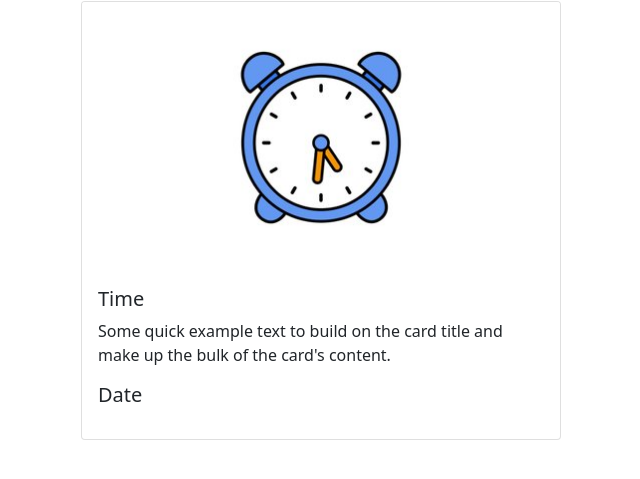
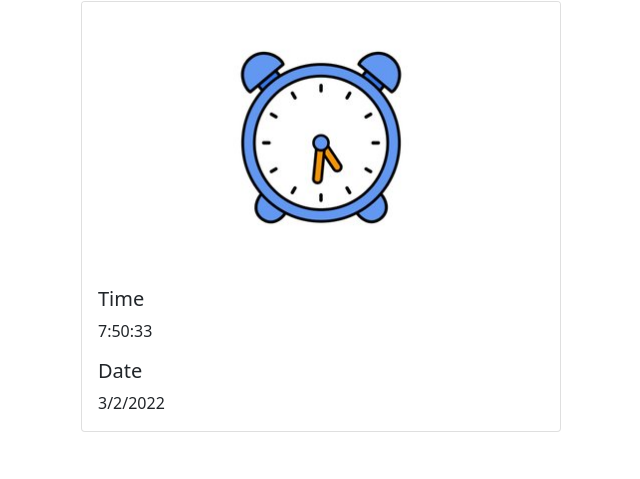
Before and after one commit to MurtazaPakawala/simple_clock_javascript, a plain HTML site: page index.html in a window 1280 px wide. Shown: the part 55-534 px from the top of the page, without its empty margins (1-641 px from the left). Drawn offline with nearby package versions, Linux system fonts and the light colour scheme.

Commit message:
the date and time is being shown accurately

```diff
--- a/index.html
+++ b/index.html
@@ -22,11 +22,9 @@
         <img src="/static/clock.jpeg" class="card-img-top" alt="..." />
         <div class="card-body">
           <h5 class="card-title">Time</h5>
-          <p class="card-text">
-            Some quick example text to build on the card title and make up the
-            bulk of the card's content.
-            <h5 class="card-title">Date</h5>
-          </p>
+          <p class="card-text" id="time"></p>
+          <h5 class="card-title">Date</h5>
+          <p class="card-text" id="date"></p>
         </div>
       </div>
     </div>
@@ -46,4 +44,5 @@
     <script src="https://cdn.jsdelivr.net/npm/bootstrap@5.1.3/dist/js/bootstrap.min.js" integrity="sha384-QJHtvGhmr9XOIpI6YVutG+2QOK9T+ZnN4kzFN1RtK3zEFEIsxhlmWl5/YESvpZ13" crossorigin="anonymous"></script>
     -->
   </body>
+  <script src="/index.js"></script>
 </html>
--- a/index.js
+++ b/index.js
@@ -0,0 +1,15 @@
+console.log("checking if everything is fine");
+
+const date = new Date();
+console.log(date.getHours());
+let time;
+let date_p;
+setInterval(() => {
+  // we need to now print the time and date
+  time = date.getHours() + ":" + date.getMinutes() + ":" + date.getSeconds();
+  // console.log(time);
+  document.getElementById("time").innerHTML = time;
+  date_p = date.toLocaleDateString();
+  // console.log(date_p);
+  document.getElementById("date").innerHTML = date_p;
+}, 1000);
```
